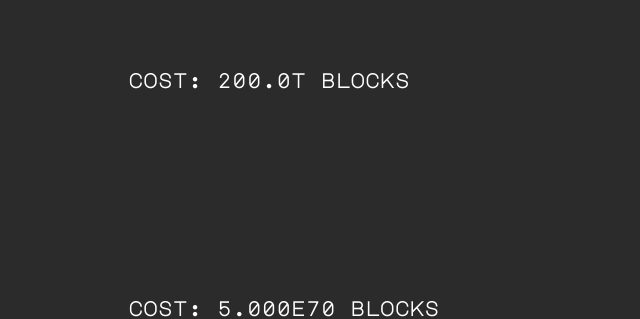
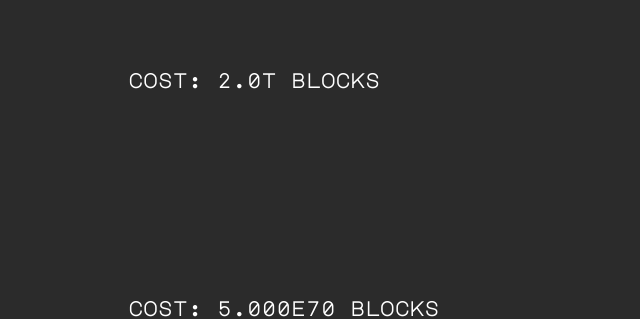
Before and after one commit to spotky1004/Incremental-Blocks, a plain HTML site: page index.html in a window 1280 px wide. Shown: the part 478-797 px from the top of the page, 128-768 px from the left. Drawn offline with nearby package versions, Linux system fonts and the light colour scheme.

Commit message:
1.0.8 (2)

```diff
--- a/index.html
+++ b/index.html
@@ -406,7 +406,7 @@
               </div>
             </div>
             <div class="lockedBlock">
-              cost: 200.0t blocks
+              cost: 2.0t blocks
             </div>
           </span>
           <span id="powerProduction" class="contentBlock">
```
